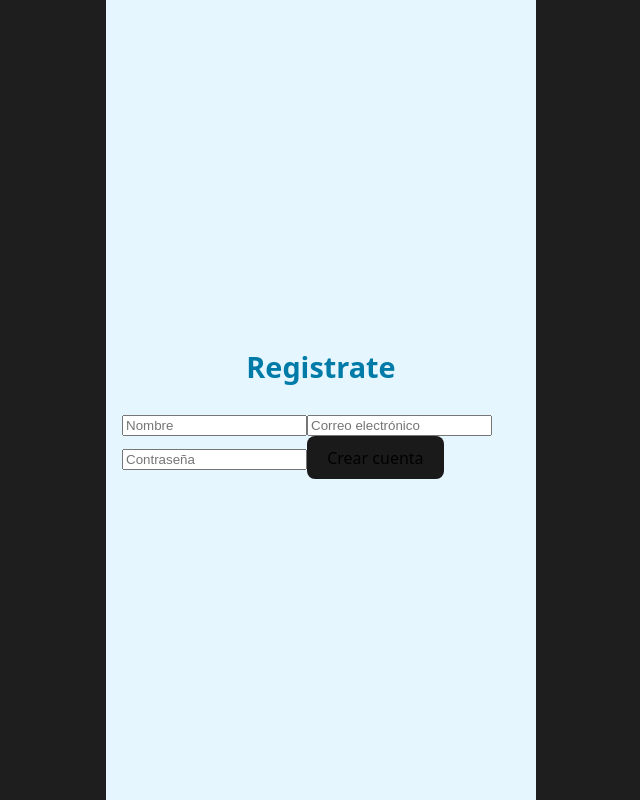
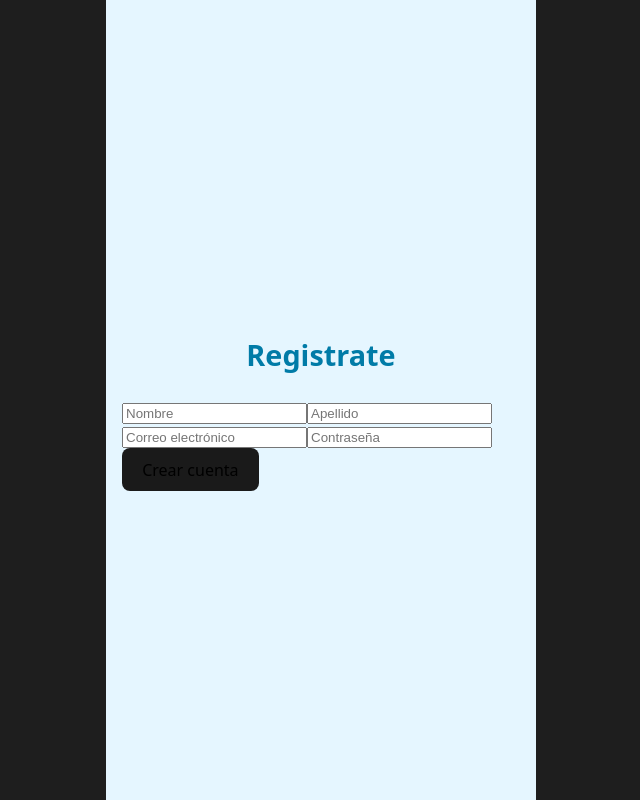
Before and after one commit to SophieSued/etiketa, a React (Vite) app: page /registro in a window 1280 px wide. Shown: the whole page, without its empty margins (319-959 px from the left). Built offline with nearby package versions, Linux system fonts and the light colour scheme.

Commit message:
rebranding cambioos

```diff
--- a/src/components/FormularioRegistro.jsx
+++ b/src/components/FormularioRegistro.jsx
@@ -3,12 +3,13 @@
 
 const FormularioRegistro = ({ onRegistro }) => {
   const [nombre, setNombre] = useState("");
+  const [apellido, setApellido] = useState("");
   const [email, setEmail] = useState("");
   const [password, setPassword] = useState("");
 
   const handleSubmit = (e) => {
     e.preventDefault();
-    const datos = { nombre, email, password };
+    const datos = { nombre, apellido, email, password };
     onRegistro?.(datos);
   };
 
@@ -20,6 +21,13 @@
         placeholder="Nombre"
         value={nombre}
         onChange={(e) => setNombre(e.target.value)}
+        required
+      />
+      <input
+        type="text"
+        placeholder="Apellido"
+        value={apellido}
+        onChange={(e) => setApellido(e.target.value)}
         required
       />
       <input
--- a/src/pages/PaginaRegistro.jsx
+++ b/src/pages/PaginaRegistro.jsx
@@ -13,7 +13,8 @@
           "Content-Type": "application/json",
         },
         body: JSON.stringify({
-          name: datos.nombre,
+          nombre: datos.nombre,
+          apellido: datos.apellido,
           email: datos.email,
           password: datos.password,
         }),
```
